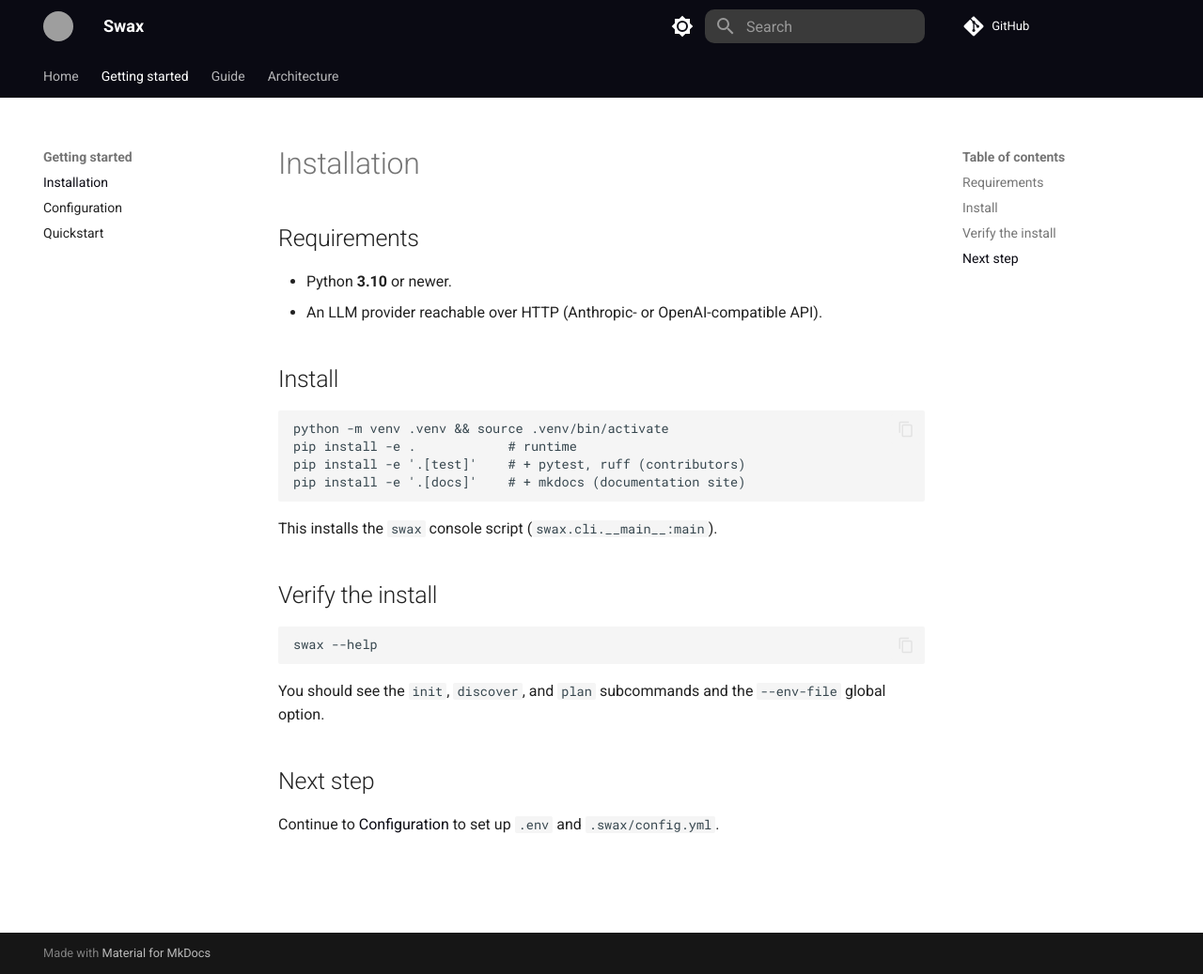
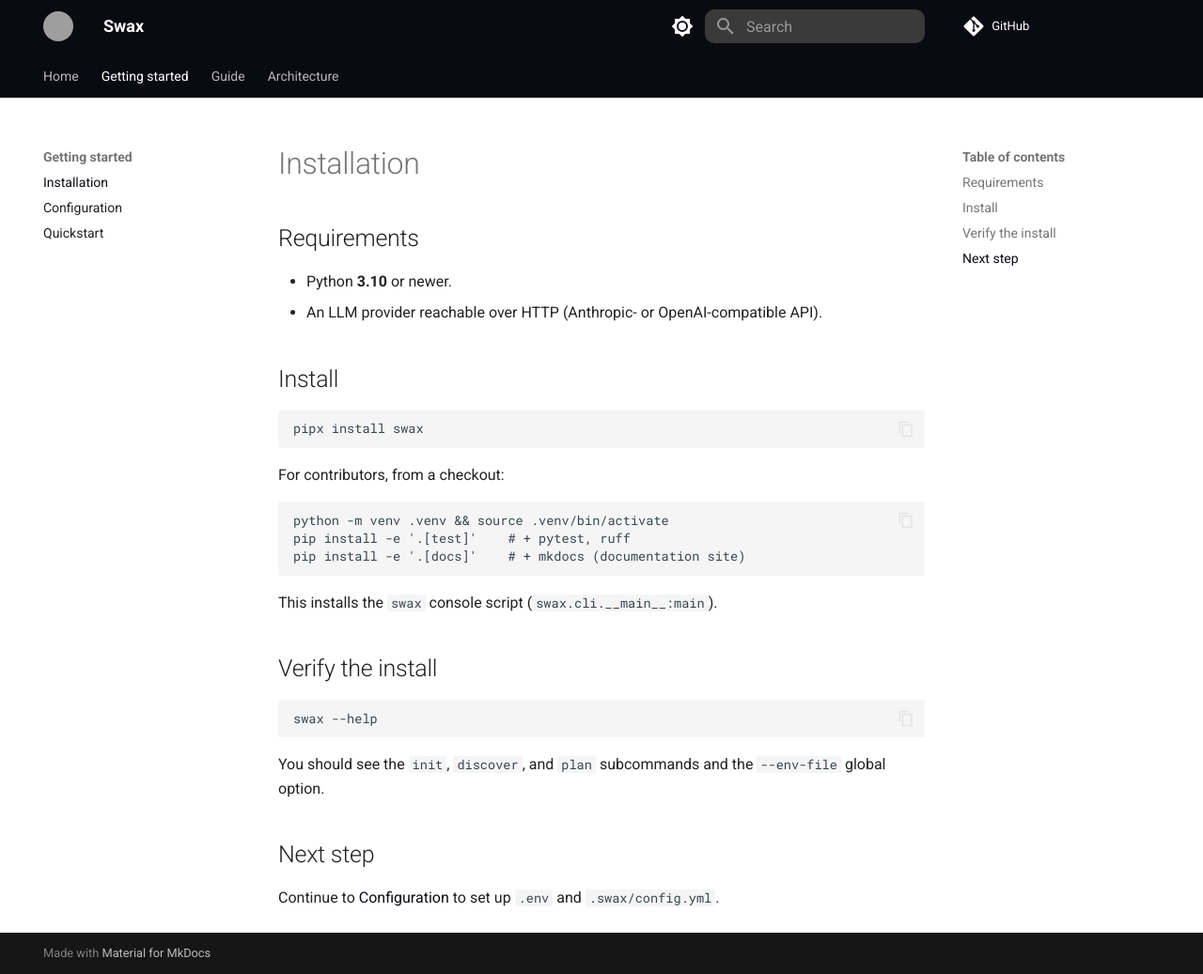
Before and after one commit to qarium/swax, an MkDocs documentation site: the page built from docs/getting-started/installation.md, in a window 1280 px wide and 1037 px high. Shown: the whole window at 94% size. Built offline with MkDocs 1.6.1 and Material for MkDocs 9.7.7, drawn with Linux system fonts in a browser that asks for light colours; comment, search, counter and statistics services are not loaded; grey boxes are pictures that could not be loaded.

Commit message:
docs: use pipx as the primary install method

````diff
--- a/docs/getting-started/installation.md
+++ b/docs/getting-started/installation.md
@@ -1,6 +1,6 @@
 ---
 title: Installation
-description: Install Swax from source with Python 3.10+.
+description: Install Swax with pipx on Python 3.10+.
 ---
 
 # Installation
@@ -13,9 +13,14 @@
 ## Install
 
 ```bash
+pipx install swax
+```
+
+For contributors, from a checkout:
+
+```bash
 python -m venv .venv && source .venv/bin/activate
-pip install -e .            # runtime
-pip install -e '.[test]'    # + pytest, ruff (contributors)
+pip install -e '.[test]'    # + pytest, ruff
 pip install -e '.[docs]'    # + mkdocs (documentation site)
 ```
 
````
Also changed, not shown: README.md (+7 -2 lines), docs/architecture/overview.md (+14 -14 lines).
